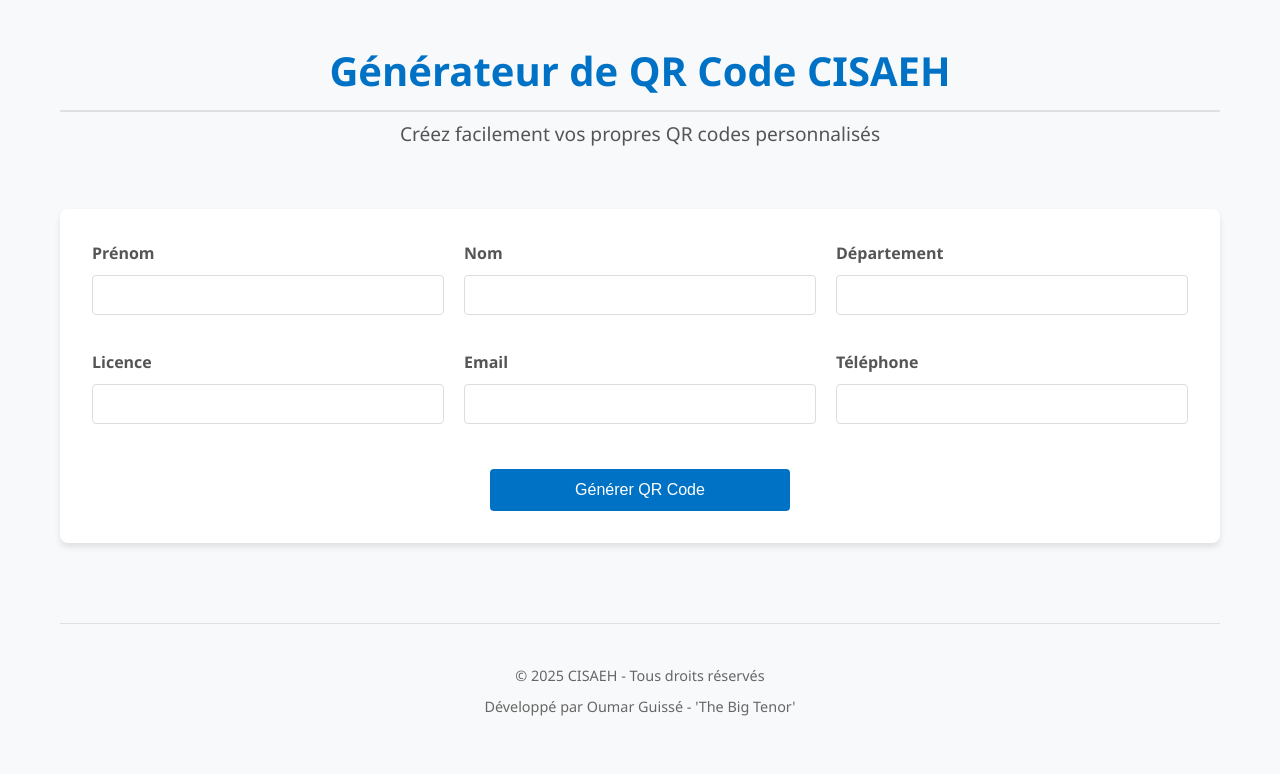
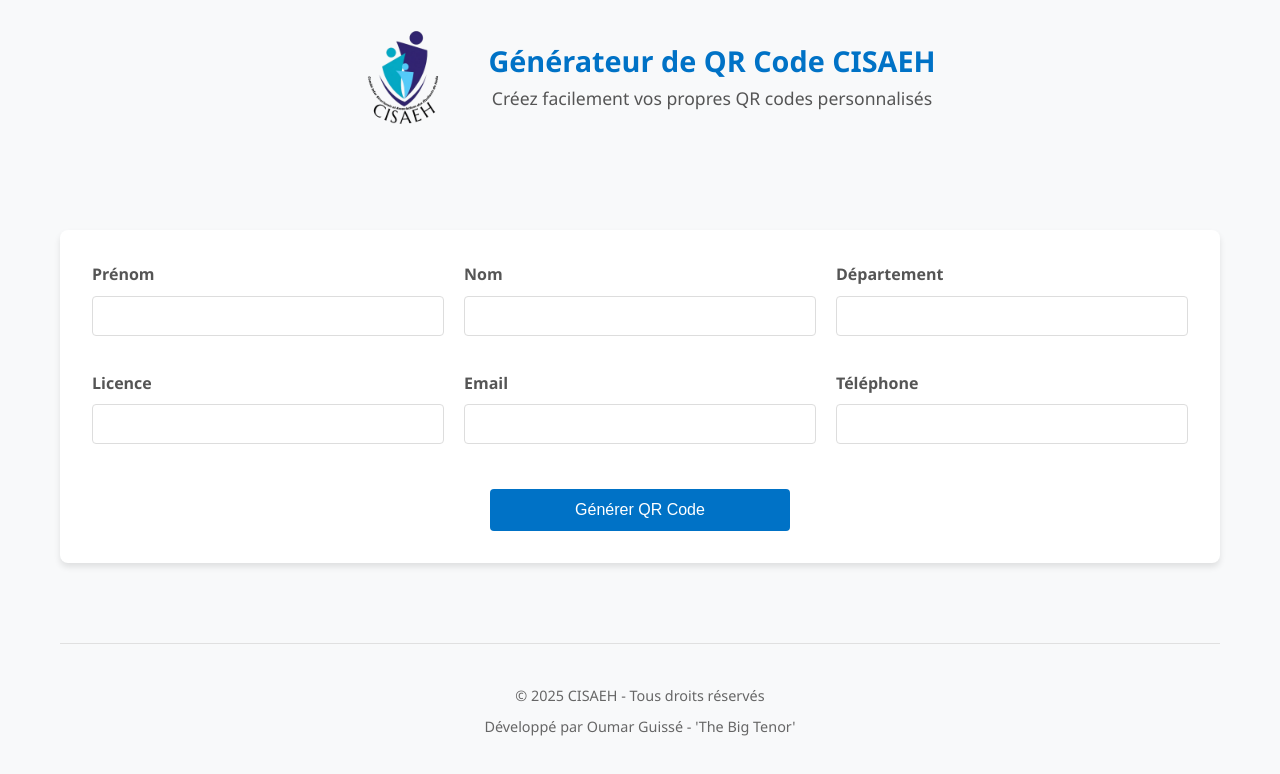
Before and after one commit to HouleyD-oumar/CISAEH_QRCode, a plain HTML site: page index.html in a window 1280 px wide. Drawn offline with Linux system fonts and the light colour scheme.

Commit message:
feat : inclusion du  logo dans le header

```diff
--- a/index.html
+++ b/index.html
@@ -36,8 +36,13 @@
 <body>
     <div class="container" role="main">
         <header class="header" role="banner">
-            <h1>Générateur de QR Code CISAEH</h1>
-            <p class="subtitle">Créez facilement vos propres QR codes personnalisés</p>
+            <div class="logo-container">
+                <img src="images/logo_CISAEH_transparent.png.png" alt="Logo CISAEH" class="logo">
+                <div class="header-text">
+                    <h1>Générateur de QR Code CISAEH</h1>
+                    <p class="subtitle">Créez facilement vos propres QR codes personnalisés</p>
+                </div>
+            </div>
         </header>
 
         <section class="form-section" aria-labelledby="form-title">
--- a/styles.css
+++ b/styles.css
@@ -17,12 +17,12 @@
 
 h1 {
     color: #0072c6;
+    margin: 0 0 0.3rem 0;
+    padding: 0;
+    border: none;
+    font-size: 1.8rem;
+    line-height: 1.2;
     text-align: center;
-    margin: 0.67em 0;
-    padding-bottom: 15px;
-    border-bottom: 2px solid #e0e0e0;
-    font-size: 2.5rem;
-    line-height: 1.2;
 }
 
 h2 {
@@ -34,9 +34,40 @@
 .subtitle {
     text-align: center;
     color: #555;
-    font-size: 1.2rem;
-    margin-top: -20px;
-    margin-bottom: 30px;
+    font-size: 1.1rem;
+    margin: 0;
+    font-weight: 400;
+}
+
+/* En-tête avec logo */
+.header {
+    text-align: center;
+    margin-bottom: 2rem;
+}
+
+.logo-container {
+    display: flex;
+    align-items: center;
+    justify-content: center;
+    gap: 1.5rem;
+    margin-bottom: 2rem;
+    padding: 0.5rem 1rem;
+}
+
+.logo {
+    width: 120px;
+    height: auto;
+    max-height: 100px;
+    object-fit: contain;
+    transition: transform 0.3s ease;
+}
+
+.logo:hover {
+    transform: scale(1.03);
+}
+
+.header-text {
+    text-align: left;
 }
 
 /* Layout */
```
